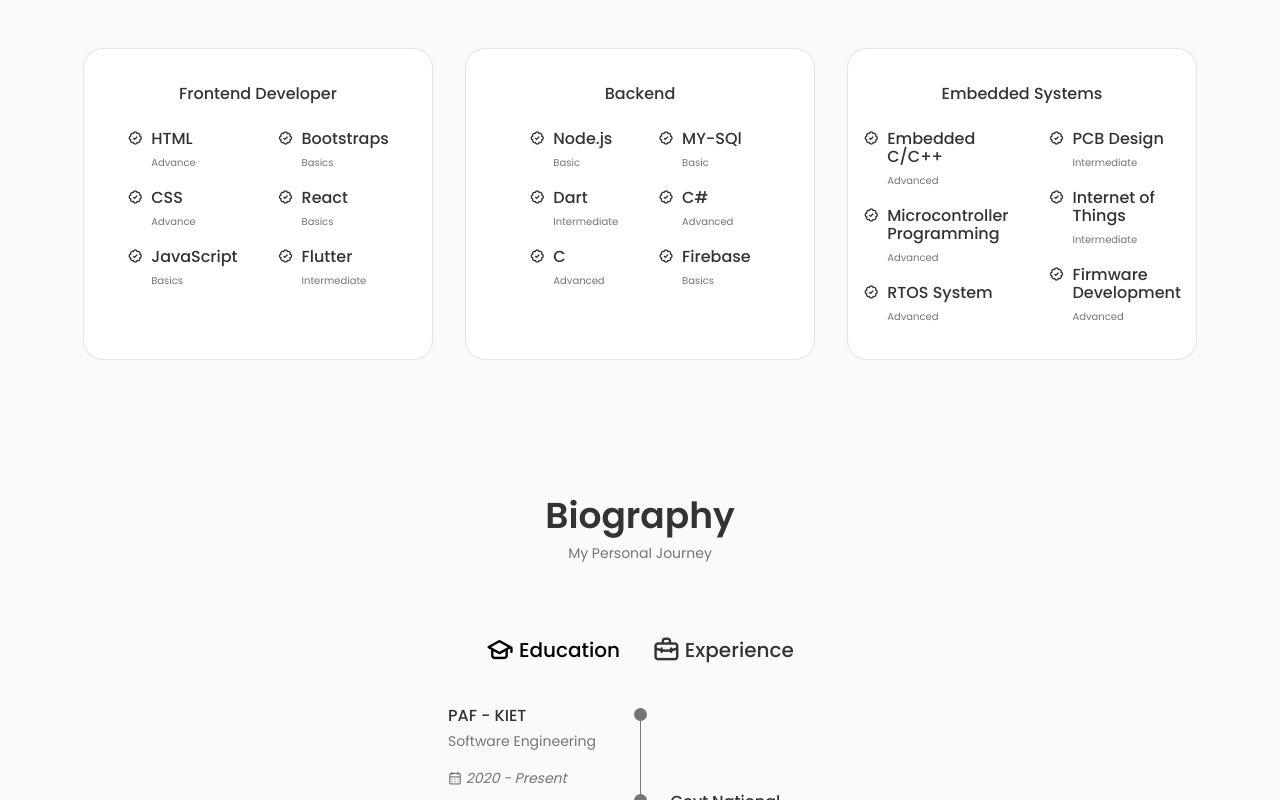
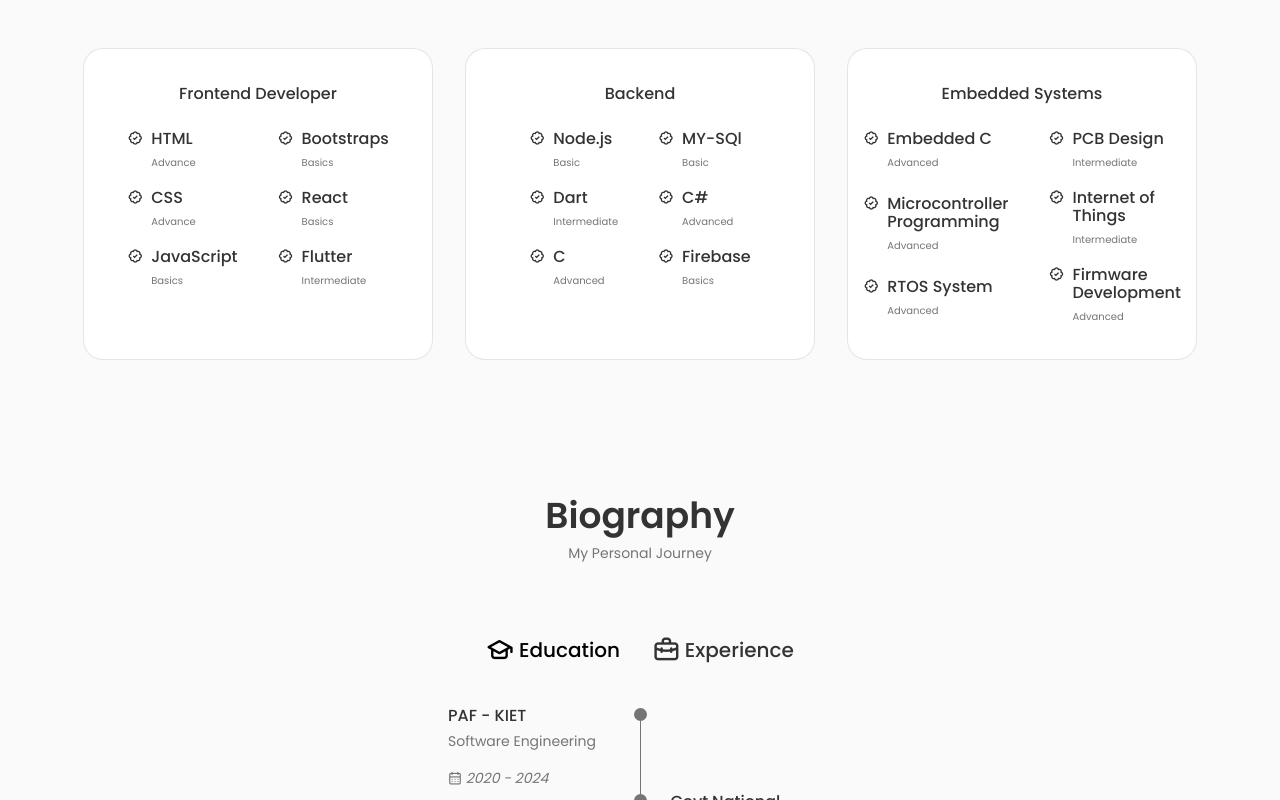
Before and after one commit to afzalabdullah/Portfolio, a React (Create React App) app: page / in a window 1280 px wide. Shown: the part 1500-2300 px from the top of the page. Built offline with nearby package versions, Linux system fonts and the light colour scheme.

Commit message:
Changes Made

```diff
--- a/src/components/Contact/Contact.jsx
+++ b/src/components/Contact/Contact.jsx
@@ -63,7 +63,7 @@ const Contact = () => {
                 Abdullah <br />
               </span>
               <a
-                href="https://www.linkedin.com/in/abdullah-afzal-96b962208/"
+                href="https://www.linkedin.com/in/engr-abdullah-afzal-96b962208/"
                 target="_blank"
                 className="contact__button"
                 rel="noreferrer"
--- a/src/components/about/About.jsx
+++ b/src/components/about/About.jsx
@@ -2,7 +2,7 @@ import React from "react";
 import "./about.css";
 import Info from "./Info";
 import AboutImage from "../../assets/about.jpg";
-import CV from "../../assets/Abdullah_Resume.pdf";
+import CV from "../../assets/Abdullah_resume.pdf";
 const About = () => {
   return (
     <section className="about section" id="about">
--- a/src/components/qualification/Qualification.jsx
+++ b/src/components/qualification/Qualification.jsx
@@ -51,7 +51,7 @@ const Qualification = () => {
                   Software Engineering
                 </span>
                 <div className="qualification__calender">
-                  <i className="uil uil-calendar-alt"> 2020 - Present</i>
+                  <i className="uil uil-calendar-alt"> 2020 - 2024</i>
                 </div>
               </div>
               <div>
--- a/src/components/skills/Embedded.jsx
+++ b/src/components/skills/Embedded.jsx
@@ -9,7 +9,7 @@ const Embedded = () => {
           <div className="skills__data">
             <i className="bx bx-badge-check"></i>
             <div>
-              <h3 className="skills__name">Embedded C/C++ </h3>
+              <h3 className="skills__name">Embedded C </h3>
               <span className="skills__level">Advanced</span>
             </div>
           </div>
```
Also changed, not shown: 1 other file (tests, documents, lock files or other folders).
